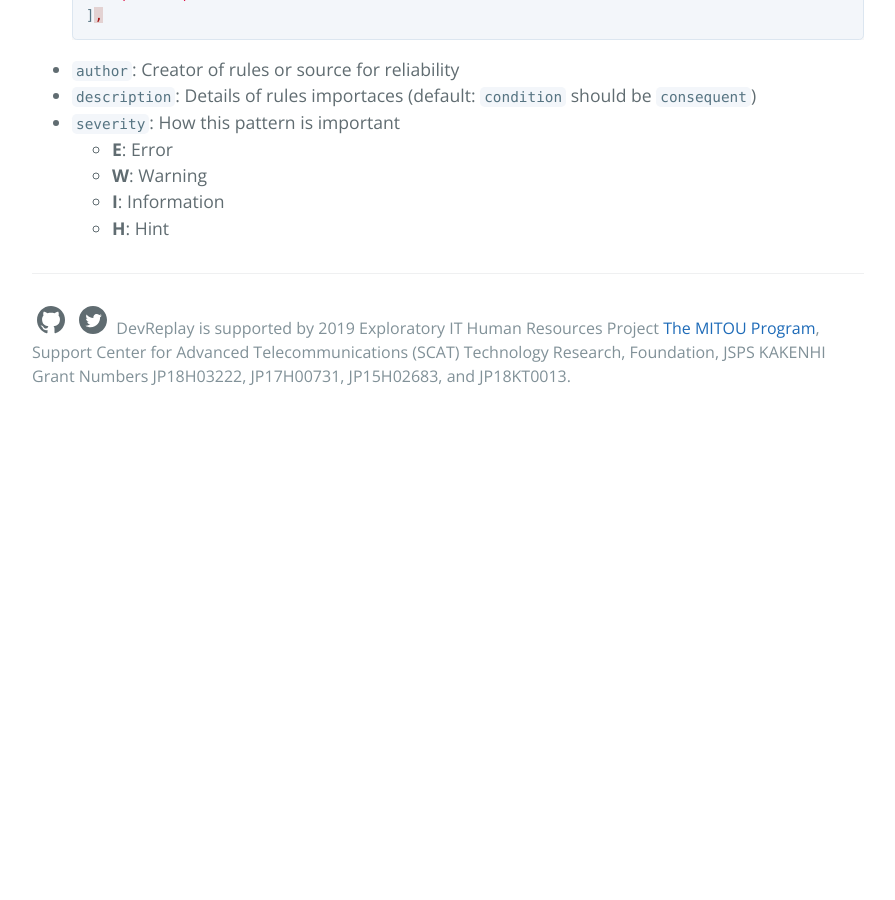
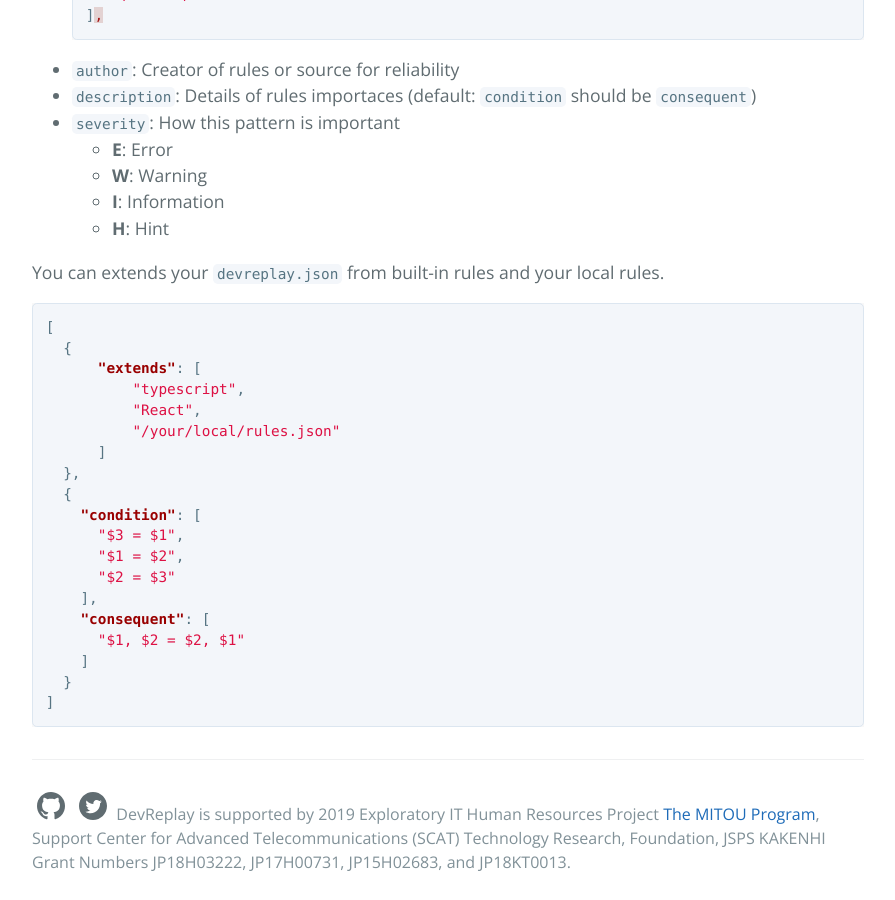
Before and after one commit to devreplay/devreplay.github.io, a Jekyll site: the page built from docs.md, in a window 1280 px wide and 900 px high, scrolled down 1932 px. Shown: the whole window, without its empty margins (192-1087 px from the left). Built offline with Jekyll 4.4.1, drawn with Linux system fonts in a browser that asks for light colours; before the commit the page ends 2368 px from its top, so only the background shows below that.

Commit message:
add extends description

````diff
--- a/docs.md
+++ b/docs.md
@@ -81,3 +81,28 @@ Here is the example.
     * **W**: Warning
     * **I**: Information
     * **H**: Hint
+
+
+You can extends your `devreplay.json` from built-in rules and your local rules.
+
+```json
+[
+  {
+      "extends": [
+          "typescript",
+          "React",
+          "/your/local/rules.json"
+      ]
+  },
+  {
+    "condition": [
+      "$3 = $1",
+      "$1 = $2",
+      "$2 = $3"
+    ],
+    "consequent": [
+      "$1, $2 = $2, $1"
+    ]
+  }
+]
+```
````
Also changed, not shown: 2 other files.
